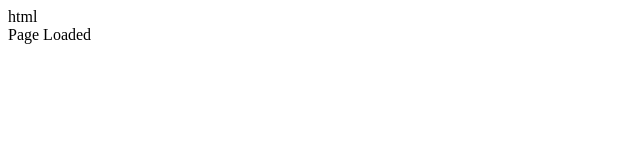
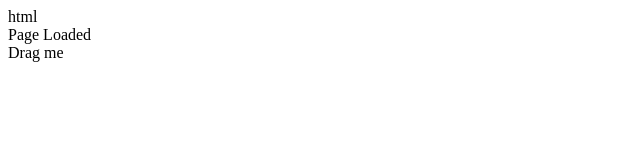
Before and after one commit to AndyMagwayer/JS-Events, a plain HTML site: page index.html in a window 1280 px wide. Shown: the full height of the page, 0-640 px from the left. Drawn offline with Linux system fonts and the light colour scheme.

Commit message:
feat: sixth as sa drag

```diff
--- a/index.html
+++ b/index.html
@@ -8,6 +8,8 @@ html
 <body>
 
     <div id="myElement">Touch me</div>
+
+    <div id="myElement" draggable="true">Drag me</div>
   <!-- Content of the page -->
   <script src="script.js"></script>
 </body>
--- a/script.js
+++ b/script.js
@@ -5,3 +5,7 @@ window.addEventListener("load", function() {
 document.getElementById("myElement").addEventListener("touchstart", function() {
   this.style.opacity = "0.5";
 });
+
+document.getElementById("myElement").addEventListener("drag", function() {
+  this.style.transform = "rotate(45deg)";
+});
```
